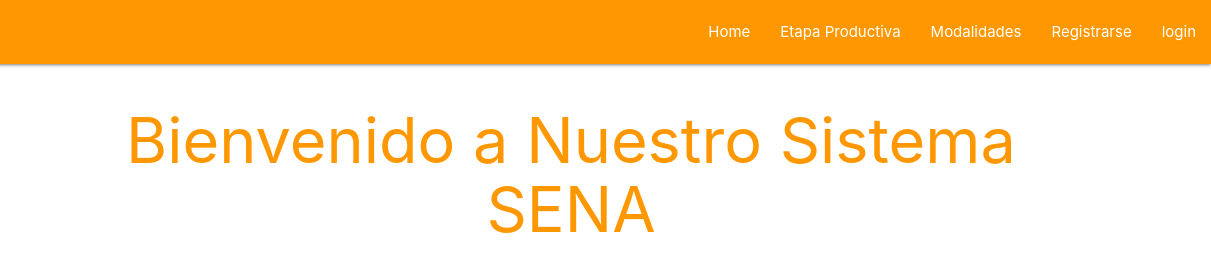
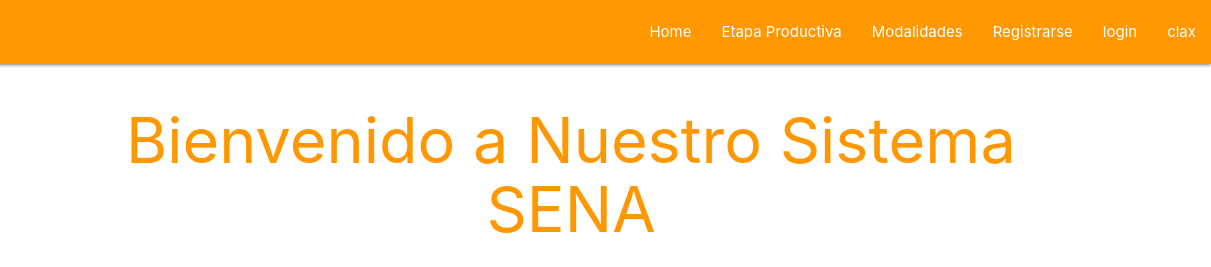
Before and after one commit to juandavidbustosrosero-commits/prueba3, a plain HTML site: page login.html in a window 1280 px wide. Shown: the top 267 px of the page, 69-1280 px from the left. Drawn offline with Linux system fonts and the light colour scheme.

Commit message:
Update2 login.html

```diff
--- a/login.html
+++ b/login.html
@@ -24,6 +24,7 @@
                 <li><a href="modalidades.html">Modalidades</a></li>
                 <li><a href="registrarse.html">Registrarse</a></li>
                 <li><a href="login.html">login</a></li>
+            <li><a href="index.html">clax</a></li>
             </ul>
     </div>
     </nav>
```
